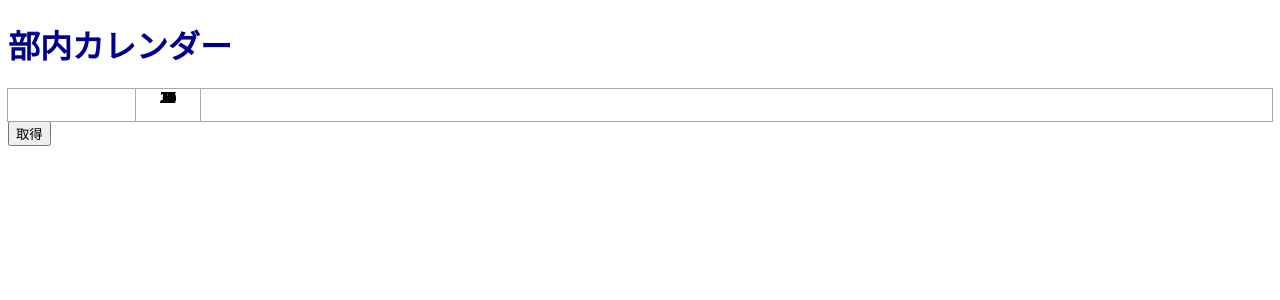
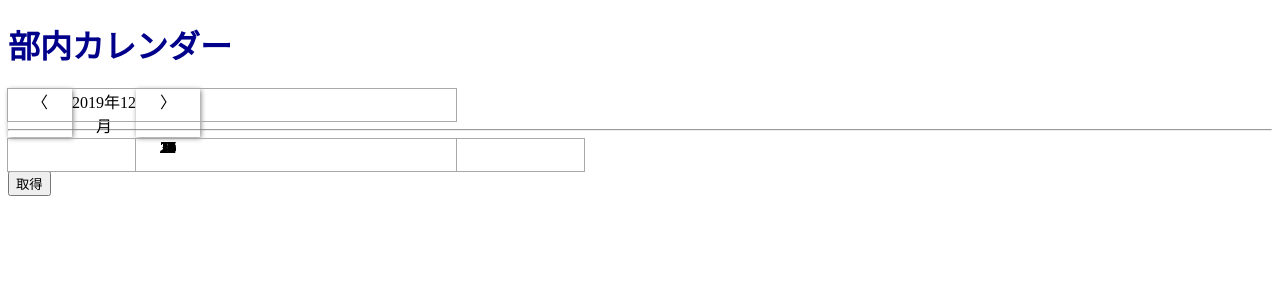
Before and after one commit to CombNITNC/club-calendar, a Next.js app: page / in a window 1280 px wide. Shown: the top 300 px of the page. Built offline with nearby package versions, Linux system fonts and the light colour scheme.

Commit message:
Add month nav

```diff
--- a/view/App.tsx
+++ b/view/App.tsx
@@ -24,7 +24,7 @@ const App: FC<{ root: string }> = ({ root }) => {
             type: 'update',
             ...newMeeting,
             id: _id,
-            date: new DateString(newMeeting.date),
+            date: new DateString(date),
           });
         }}
       />
--- a/view/Calendar.tsx
+++ b/view/Calendar.tsx
@@ -56,19 +56,14 @@ const dayOffset = (date: Date): number => {
   return _date.getDay();
 };
 
-const Calendar: FC<{
-  meetings: Meeting[];
-  onChange: (newMeeting: Meeting) => void;
-  disabled: boolean;
-}> = ({ meetings, onChange, disabled }) => {
-  const day = 0 in meetings ? meetings[0].date : new Date();
+const DayGrid: FC<{ day: Date; meetings: Meeting[] }> = ({ day, meetings }) => {
   const meetingsByDay = meetings.reduce<{ [key: number]: Meeting }>(
     (prev, curr) => ({ ...prev, [curr.date.getDate()]: curr }),
     {}
   );
   return (
     <>
-      <div className="day-grid">
+      <div>
         {range(31, 1).map((e: number) => (
           <DayCell
             pos={e + dayOffset(day)}
@@ -79,7 +74,7 @@ const Calendar: FC<{
         ))}
       </div>
       <style jsx>{`
-        .day-grid {
+        div {
           display: grid;
           grid-auto-rows: auto;
           grid-template-columns: repeat(auto-fill, 4em);
@@ -89,4 +84,44 @@ const Calendar: FC<{
   );
 };
 
+const MonthNav: FC<{ day: Date }> = ({ day }) => (
+  <>
+    <div className="month-nav">
+      <span className="button">〈</span>
+      <span>
+        {day.getFullYear()}年{day.getMonth() + 1}月
+      </span>
+      <span className="button">〉</span>
+    </div>
+    <style jsx>{`
+      div {
+        display: flex;
+        width: 28em;
+      }
+      span {
+        flex: auto;
+        text-align: center;
+      }
+      .button {
+        box-shadow: 1px 1px 5px gray;
+      }
+    `}</style>
+  </>
+);
+
+const Calendar: FC<{
+  meetings: Meeting[];
+  onChange: (newMeeting: Meeting) => void;
+  disabled: boolean;
+}> = ({ meetings, onChange, disabled }) => {
+  const day = 0 in meetings ? meetings[0].date : new Date();
+  return (
+    <>
+      <MonthNav day={day} />
+      <hr />
+      <DayGrid day={day} meetings={meetings} />
+    </>
+  );
+};
+
 export default Calendar;
```
